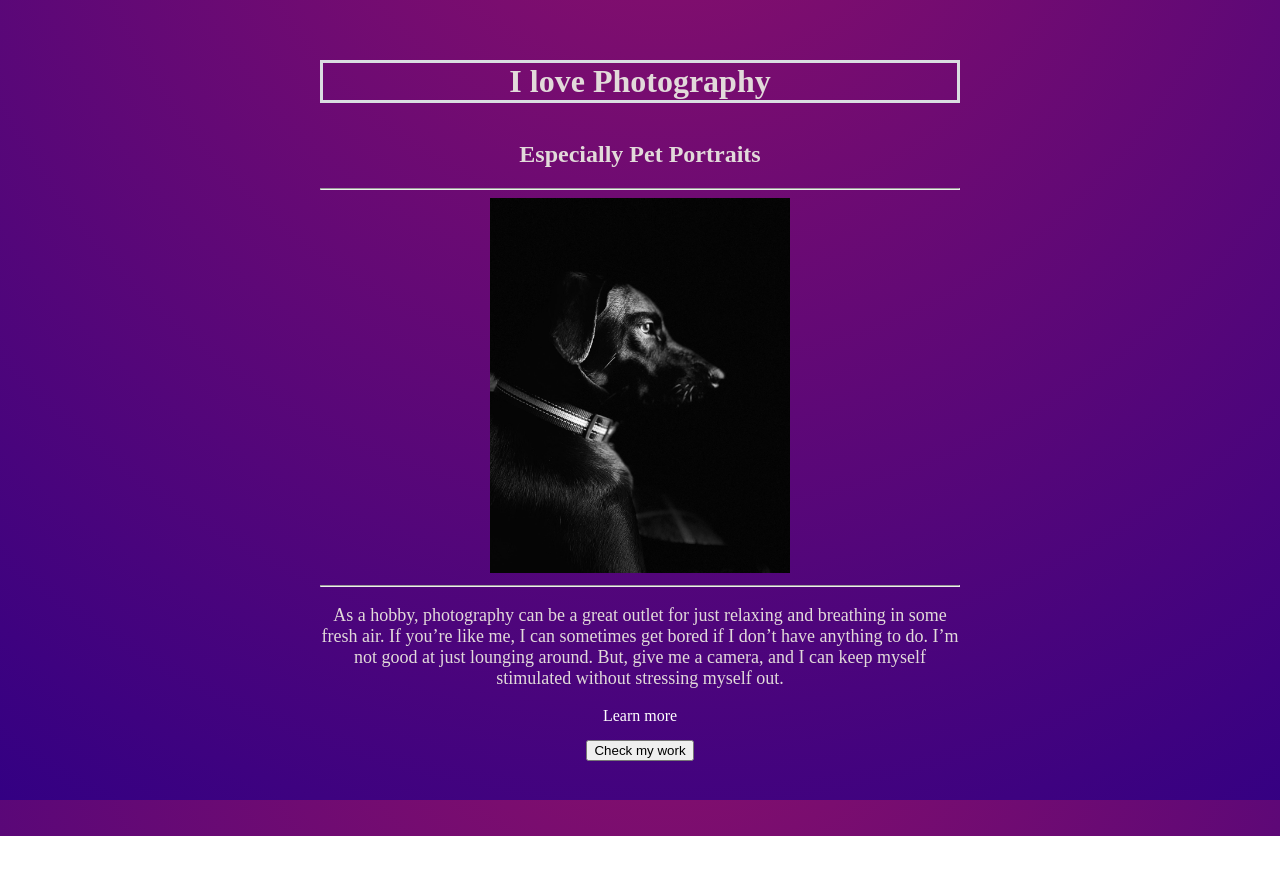
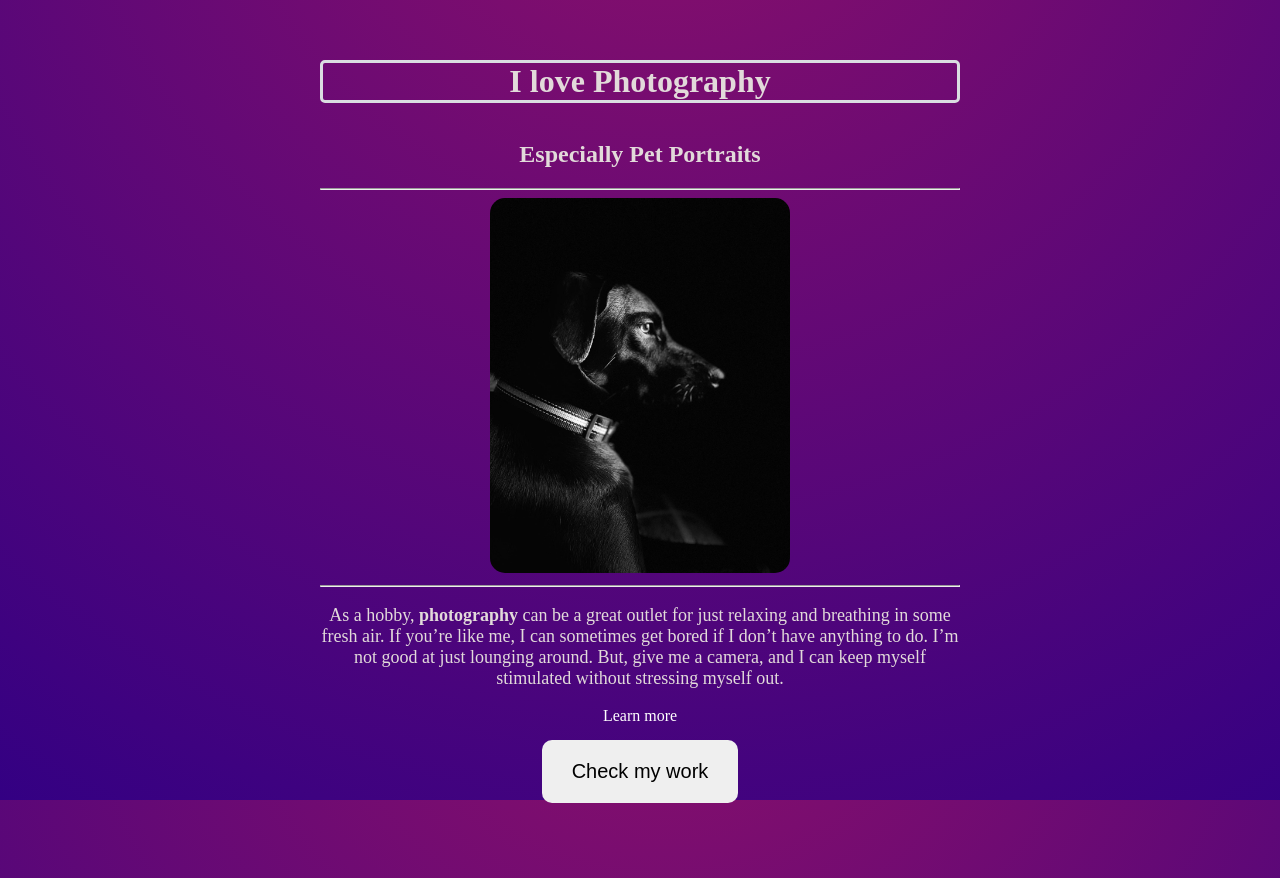
Before and after one commit to Raquelpro/Passionate-about, a plain HTML site: page index.html in a window 1280 px wide. Before the commit the page ends 836 px from the top, so only its background shows below. Drawn offline with Linux system fonts and the light colour scheme.

Commit message:
Added a script to the project

```diff
--- a/index.html
+++ b/index.html
@@ -14,9 +14,20 @@
    <hr />
    <img src="images/Blue.jpg" class="img-fluid" />
    <hr />
-   <p>As a hobby, photography can be a great outlet for just relaxing and breathing in some fresh air. If you’re like me, I can sometimes get bored if I don’t have anything to do. I’m not good at just lounging around. But, give me a camera, and I can keep myself stimulated without stressing myself out.</p>
+   <p>As a hobby, <strong>photography</strong> can be a great outlet for just relaxing and breathing in some fresh air. If you’re like me, I can sometimes get bored if I don’t have anything to do. I’m not good at just lounging around. But, give me a camera, and I can keep myself stimulated without stressing myself out.</p>
 <a href="https://formedfromlight.com/blog/17-reasons-why-photography-is-a-good-hobby-for-you/" target="_blank">Learn more</a>
 <br />
-   <button>Check my work</button>
+   <button class="check-button">Check my work</button>
+   <script>
+function check() {
+    let name= prompt("What is your name?");
+    let email = prompt("What is your email address?");
+
+    alert("Thank you" + " " + name + " " + ", We will be in touch soon!");
+}
+
+let checkButton = document.querySelector(".check-button");
+checkButton.addEventListener("click", check)
+   </script>
 </body>
 </html>
--- a/src/styles.css
+++ b/src/styles.css
@@ -11,11 +11,13 @@ margin: 30px auto;
 h1 {
     margin: 0 auto;
     border: 3px solid #dadde1;
+    border-radius: 5px;
 }
 
 img {
 width:300px;
 height: auto;
+border-radius: 15px;
 }
 
 p {
@@ -28,6 +30,15 @@ a {
 }
 
 button {
+    display: block;
     margin: 15px auto;
-    border: 40px 40px;
+    border: none;
+    font-size: 20px;
+    padding: 20px 30px;
+    border-radius: 10px;
 }
+
+button:hover {
+    opacity: 0.9;
+    cursor: pointer;
+}
```
